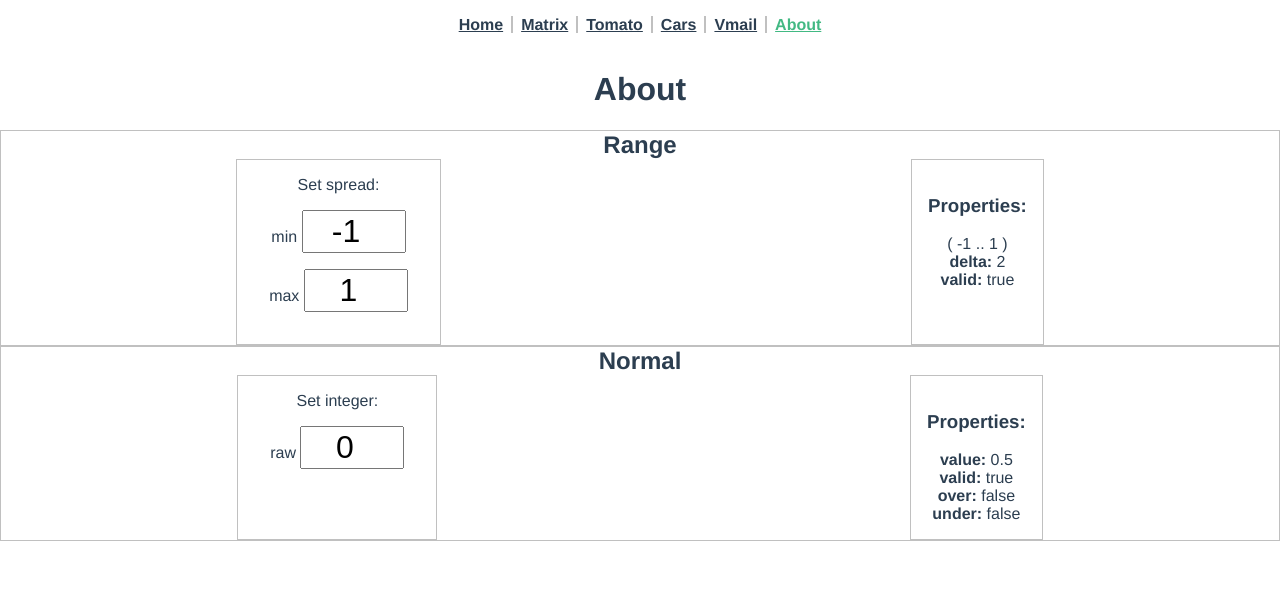
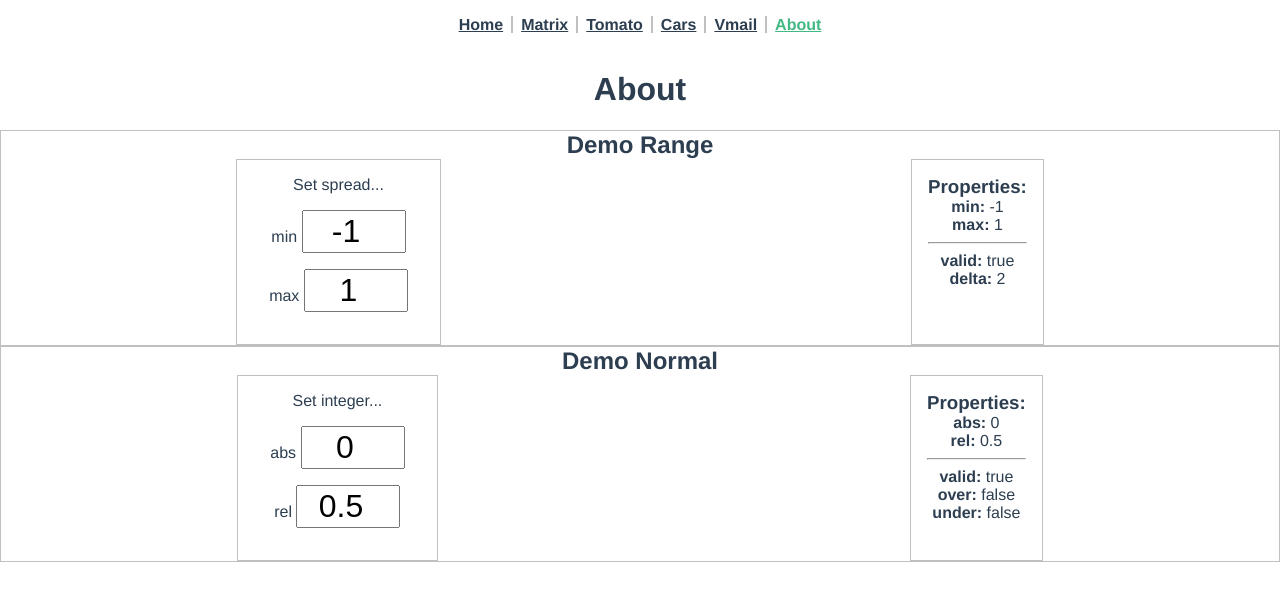
Before and after one commit to dvdrtrgn/muse3, a Vue app: page /about in a window 1280 px wide. Shown: the top 600 px of the page. Built offline with nearby package versions, Linux system fonts and the light colour scheme.

Commit message:
Set Normals relatively

```diff
--- a/src/libs/normal.js
+++ b/src/libs/normal.js
@@ -1,15 +1,26 @@
 import Range from './range';
 
-export default class Normal {
-  calcNorm(num) {
-    return (num - this.range.min) / this.range.delta;
+function _calcAbs(self, num) {
+  return self.range.delta * num + self.range.min;
+}
+function _calcRel(self, num) {
+  return (num - self.range.min) / self.range.delta;
+}
+
+class Normal {
+  get abs() {
+    return this._raw;
   }
-  calc(num) {
-    return this.calcNorm(num || this.raw);
+  get rel() {
+    return _calcRel(this, this._raw);
   }
 
-  get value() {
-    return this.calcNorm(this.raw);
+  set abs(num) {
+    this._raw = Number(num);
+  }
+  set rel(num) {
+    if (this.range.valid) this._raw = _calcAbs(this, num);
+    else throw 'Normal: invalid range';
   }
 
   constructor(max) {
@@ -21,19 +32,32 @@ export default class Normal {
       range = new Range(0, max);
     }
 
-    this.raw = range.max;
+    this.abs = range.max;
     this.range = range;
   }
 
-  // extra
+  // extras
 
   get over() {
-    return this.value > 1;
+    return this.rel > 1;
   }
   get under() {
-    return this.value < 0;
+    return this.rel < 0;
   }
   get valid() {
     return !(this.over || this.under);
   }
+
+  rescale() {
+    if (this.under) {
+      this.range.min = this.abs;
+    } else if (this.over) {
+      this.range.max = this.abs;
+    }
+  }
+  relative() {
+    return this.rel.toLocaleString();
+  }
 }
+
+export default Normal;
--- a/src/libs/range.js
+++ b/src/libs/range.js
@@ -1,6 +1,6 @@
-export default class Range {
+class Range {
   _enforceOrder() {
-    if (this._a === this._b) throw 'not a range';
+    if (this._a === this._b) throw `Range: bad min|max ${this._a}/${this._b}`;
     if (this._b <= this._a) [this._a, this._b] = [this._b, this._a];
   }
 
@@ -26,7 +26,7 @@ export default class Range {
     this.max = max;
   }
 
-  // extra
+  // extras
 
   get delta() {
     return this._b - this._a;
@@ -35,3 +35,5 @@ export default class Range {
     return this._b > this._a;
   }
 }
+
+export default Range;
--- a/src/views/About.vue
+++ b/src/views/About.vue
@@ -2,10 +2,10 @@
   <div class="about"></div>
   <h1>About</h1>
   <div id="Range" class="tidy">
-    <h2>Range</h2>
+    <h2>Demo Range</h2>
     <div class="flex line">
       <div>
-        Set spread:
+        Set spread...
         <div>
           <label>
             min <input v-model.number="spread.min" type="number" />
@@ -17,27 +17,38 @@
       </div>
       <div>
         <h3>Properties:</h3>
-        <p>( {{ spread.min }} .. {{ spread.max }} )</p>
-        <p><b>delta:</b> {{ spread.delta }}</p>
+        <p><b>min:</b> {{ spread.min }}</p>
+        <p><b>max:</b> {{ spread.max }}</p>
+        <hr>
         <p :class="{ error: !spread.valid }">
           <b>valid:</b> {{ spread.valid }}
         </p>
+        <p><b>delta:</b> {{ spread.delta.toLocaleString() }}</p>
       </div>
     </div>
   </div>
 
   <div id="Normal" class="tidy">
-    <h2>Normal</h2>
+    <h2>Demo Normal</h2>
     <div class="flex line">
       <div>
-        Set integer:
+        Set integer...
         <label>
-          raw <input v-model.number="integer.raw" type="number" />
+          abs <input v-model.number="integer.abs" type="number" />
+        </label>
+        <label>
+          rel <input v-model.number="integer.rel" type="number" step="0.1" />
+        </label>
+        <label v-show="!integer.valid">
+          rescale
+          <input @click="integer.rescale" type="button" value="scale" />
         </label>
       </div>
       <div>
         <h3>Properties:</h3>
-        <p><b>value:</b> {{ integer.value.toLocaleString() }}</p>
+        <p><b>abs:</b> {{ integer.abs.toLocaleString() }}</p>
+        <p><b>rel:</b> {{ integer.rel.toLocaleString() }}</p>
+        <hr>
         <p :class="{ error: !integer.valid }">
           <b>valid:</b> {{ integer.valid }}
         </p>
@@ -63,7 +74,7 @@
       let spread = reactive(new Range());
       let integer = reactive(new Normal(spread));
 
-      integer.raw = 0;
+      integer.abs = 0;
       console.log({ integer, spread });
 
       onUpdated(() => {});
@@ -94,6 +105,7 @@
   .tidy {
     border: 1px solid silver;
     h2,
+    h3,
     p {
       margin: 0;
     }
@@ -101,7 +113,7 @@
       display: block;
       margin: 1rem;
     }
-    input {
+    input[type='number'] {
       font-size: 2rem;
       text-align: center;
       width: 3em;
```
